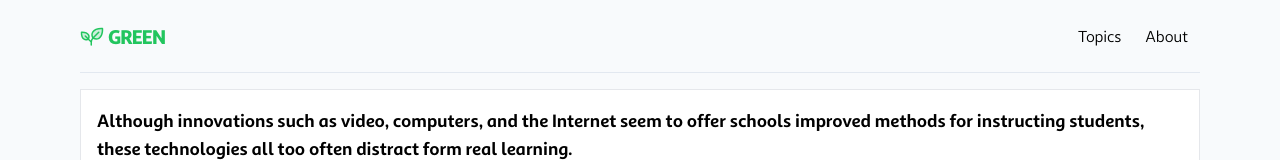
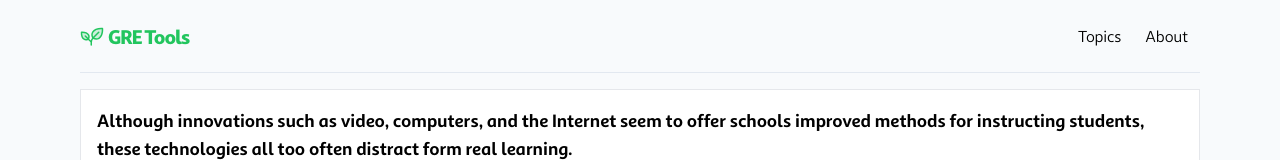
Before and after one commit to shenlu89/grego, a Next.js app: page / in a window 1280 px wide. Shown: the top 160 px of the page. Built offline with nearby package versions, Linux system fonts and the light colour scheme.

Commit message:
chore: update title in header

```diff
--- a/components/header.tsx
+++ b/components/header.tsx
@@ -10,11 +10,11 @@ const Navbar: NextPage = () => {
 
   return (
     <header className="flex max-w-6xl container mx-auto select-none md:relative fixed inset-x-0 bottom-0 z-50">
-      <div className="flex justify-between w-full mx-4 py-4  border border-x-0 border-t-0 border-b-slate-200">
+      <div className="flex justify-between w-full mx-4 py-4 border border-x-0 border-t-0 border-b-slate-200">
         <Link href={"/"} className="flex text-green-500 space-x-1 items-center">
           <PiPlantDuotone className="flex size-6" />
           <span className="text-xl font-extrabold tracking-tighter self-center pr-8">
-            GREEN
+            GRE Tools
           </span>
         </Link>
         <nav className="flex">
```
